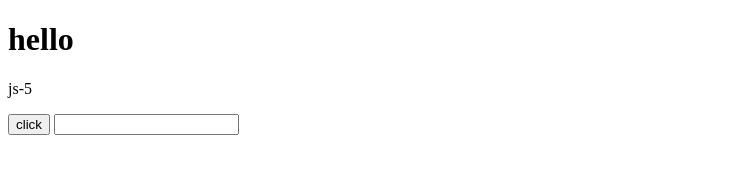
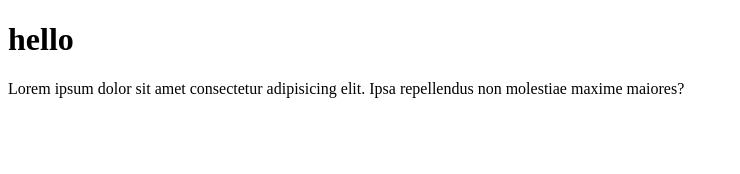
Before and after one commit to Ugulhan/lession14, a plain HTML site: page index.html in a window 1280 px wide. Shown: the whole page, without its empty margins (0-740 px from the left). Drawn offline with Linux system fonts and the light colour scheme.

Commit message:
create p

```diff
--- a/index.html
+++ b/index.html
@@ -8,8 +8,9 @@
   </head>
   <body>
     <h1>hello</h1>
-    <p>js-5</p>
-    <button>click</button>
-    <input type="text" />
+    <p>
+      Lorem ipsum dolor sit amet consectetur adipisicing elit. Ipsa repellendus
+      non molestiae maxime maiores?
+    </p>
   </body>
 </html>
```
